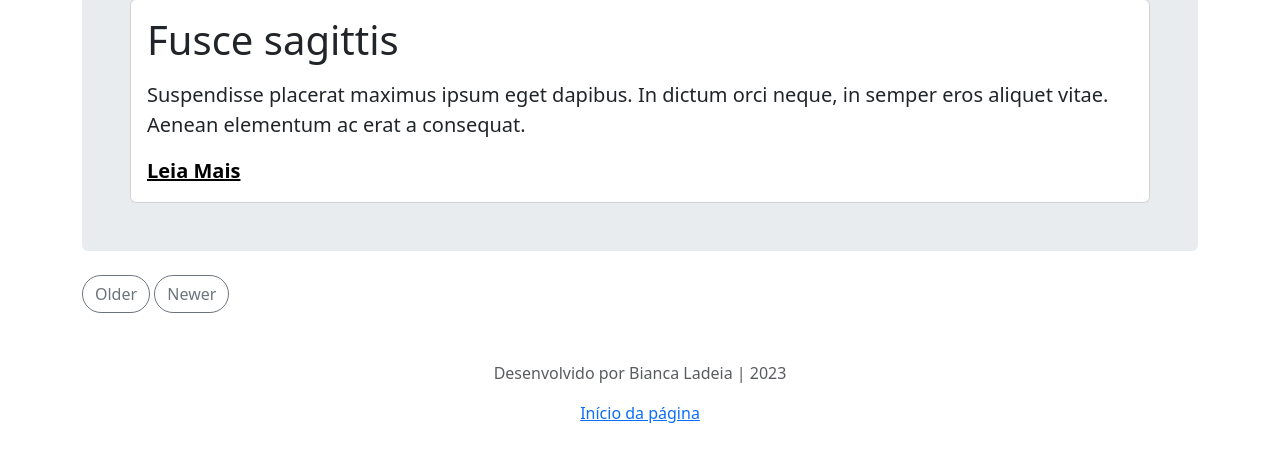
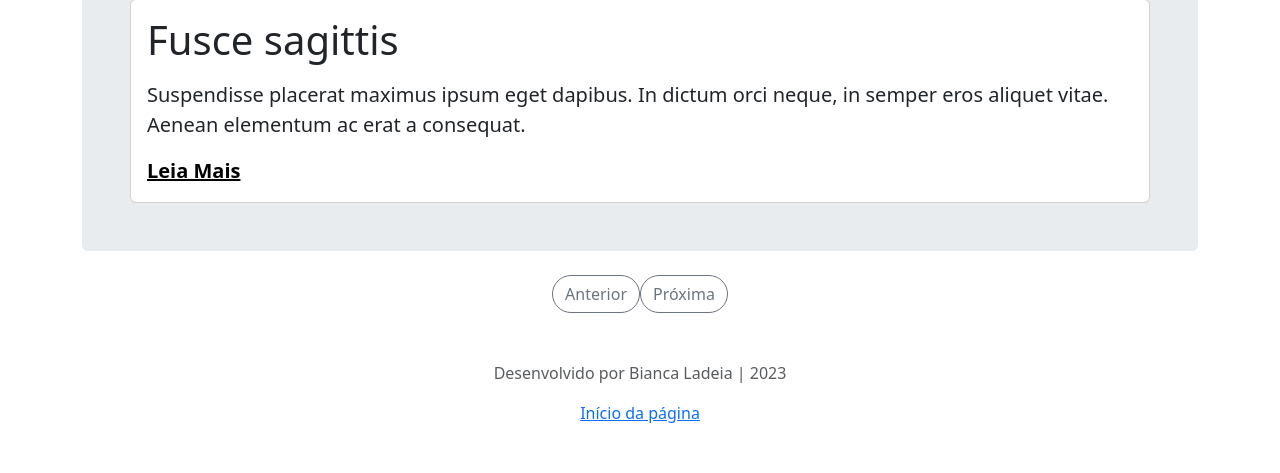
Before and after one commit to biancaladeia/projeto_final_likeada, a Django app: page / in a window 1280 px wide. Shown: the part 651-1124 px from the top of the page. Run offline with Django 4.2, Linux system fonts and the light colour scheme; data comes from the database, SQL or seed files in the repository; some libraries are stand-ins or nearby versions.

Commit message:
fixing paginação

```diff
--- a/blog/templates/home.html
+++ b/blog/templates/home.html
@@ -16,9 +16,9 @@
         {% endfor %}
         </div>
 
-        <nav class="blog-pagination justify-content-center" aria-label="Pagination">
-            <a class="btn btn-outline-secondary rounded-pill" href="#">Older</a>
-            <a class="btn btn-outline-secondary rounded-pill" href="#">Newer</a>
+        <nav class="blog-pagination" aria-label="Pagination" style="display: flex; justify-content: center;">
+            <a class="btn btn-outline-secondary rounded-pill" href="#">Anterior</a>
+            <a class="btn btn-outline-secondary rounded-pill" href="#">Próxima</a>
         </nav>
 
 {% endblock %}
```
